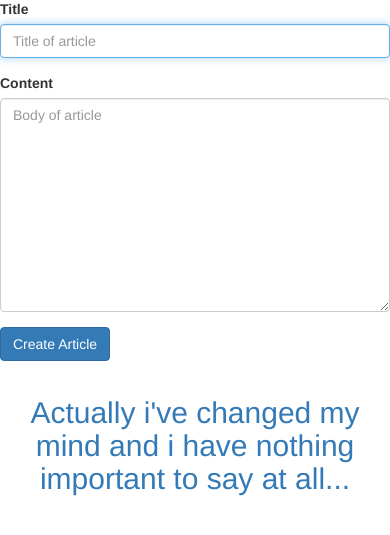
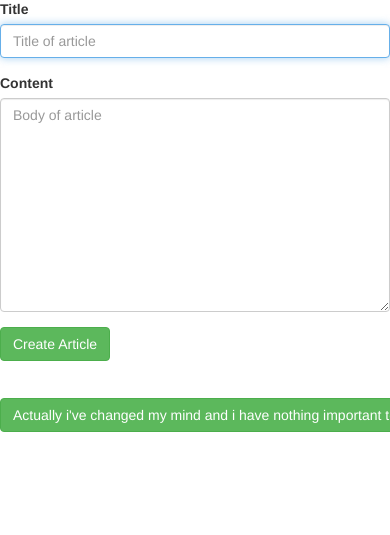
Before and after one commit to Elwick1/BLOGBUSTERS, a Rails app: page /articles/new in a window 390 px wide; the page is wider, and only the part inside the window is pictured. Shown: the part 123-658 px from the top of that part. Run offline with Rails 7, Linux system fonts and the light colour scheme; style sheets or scripts are compiled from the project's sources; some libraries are stand-ins or nearby versions.

Commit message:
working version

```diff
--- a/app/controllers/sessions_controller.rb
+++ b/app/controllers/sessions_controller.rb
@@ -8,8 +8,8 @@ class SessionsController < ApplicationController
       session[:user_id] = @user.id
       redirect_to log_in_path
     else
-      flash.now[:notice] = "Sorry, But We Can't Find A Member With That Username Or Password"
-      redirect_to new_session_path
+
+      redirect_to new_session_path, :notice => "Sorry, But We Can't Find A Member With That Username Or Password"
     end
   end
 
--- a/app/views/articles/new.html.erb
+++ b/app/views/articles/new.html.erb
@@ -40,11 +40,11 @@
    </div>
   </div>
   <div class="form-group">
-   <div class="col-sm-offset-2 col-sm-10">
-    <%= f.submit class: 'btn btn-primary btn-large' %>
+   <div class="col-sm-offset-5 col-sm-5">
+    <%= f.submit class: 'btn btn-success btn-large' %>
    </div>
   </div>
 <% end %>
  </div>
 </div>
-<h2 align="center"><%= link_to  "Actually i've changed my mind and i have nothing important to say at all...", articles_path %></h2>
+<h2 align="center"><%= link_to  "Actually i've changed my mind and i have nothing important to say at all...", articles_path, class: 'btn btn-success btn-large' %></h2>
--- a/app/views/sessions/new.html.erb
+++ b/app/views/sessions/new.html.erb
@@ -1,13 +1,14 @@
 <h2 align="center">LOG IN</h2>
 <br><br>
+
 <%= form_tag sessions_path do %>
     <h4 align="center"><%= label :user, :username %></h4>
     <h4 align="center"><%= text_field :user, :username %></h4>
 
     <h4 align="center"><%= label :user, :password %></h4>
     <h4 align="center"><%= password_field :user, :password %></h4>
-
+<br><br>
     <h4 align="center"><%= submit_tag "LOG IN", class: "btn btn-success btn-large"  %></h4>
     <br><br>
-<h2 align="center"><%= link_to "Back To BLOGBUSTERS Homepage", welcome_path %></h2>
+<h2 align="center"><%= link_to "Back To BLOGBUSTERS Homepage", welcome_path, class: "btn btn-success btn-large" %></h2>
 <% end %>
--- a/app/views/users/new.html.erb
+++ b/app/views/users/new.html.erb
@@ -62,5 +62,7 @@
    </div>
   </div>
   <br><br>
+  <br><br>
+  <br><br>
 <h2 align="center"><%= link_to "Actually, I Changed My Mind, I Don't Want To Join This Exclusive Club...", welcome_path, class: "btn btn-success btn-large" %></h2>
 <% end %>
```
